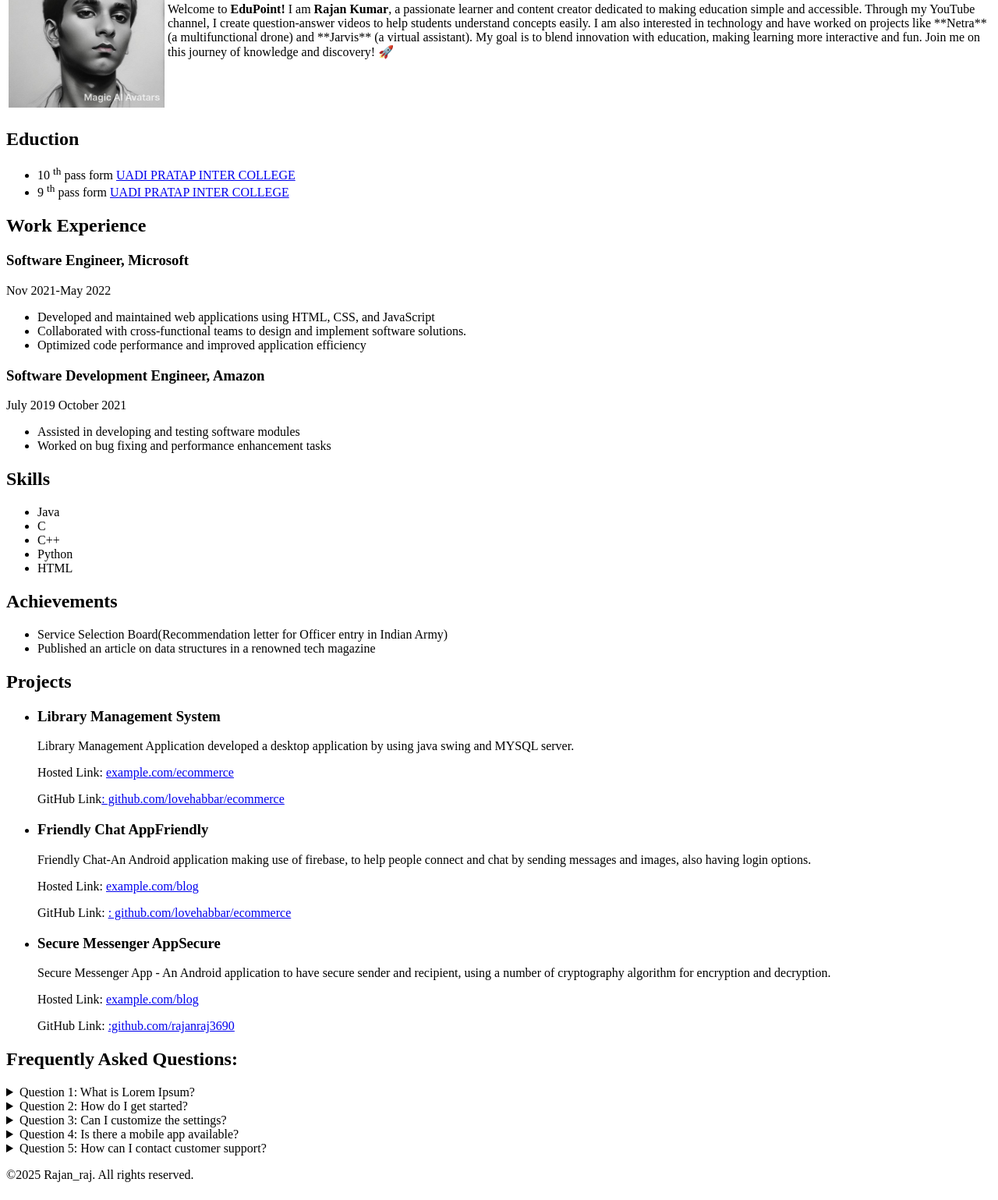
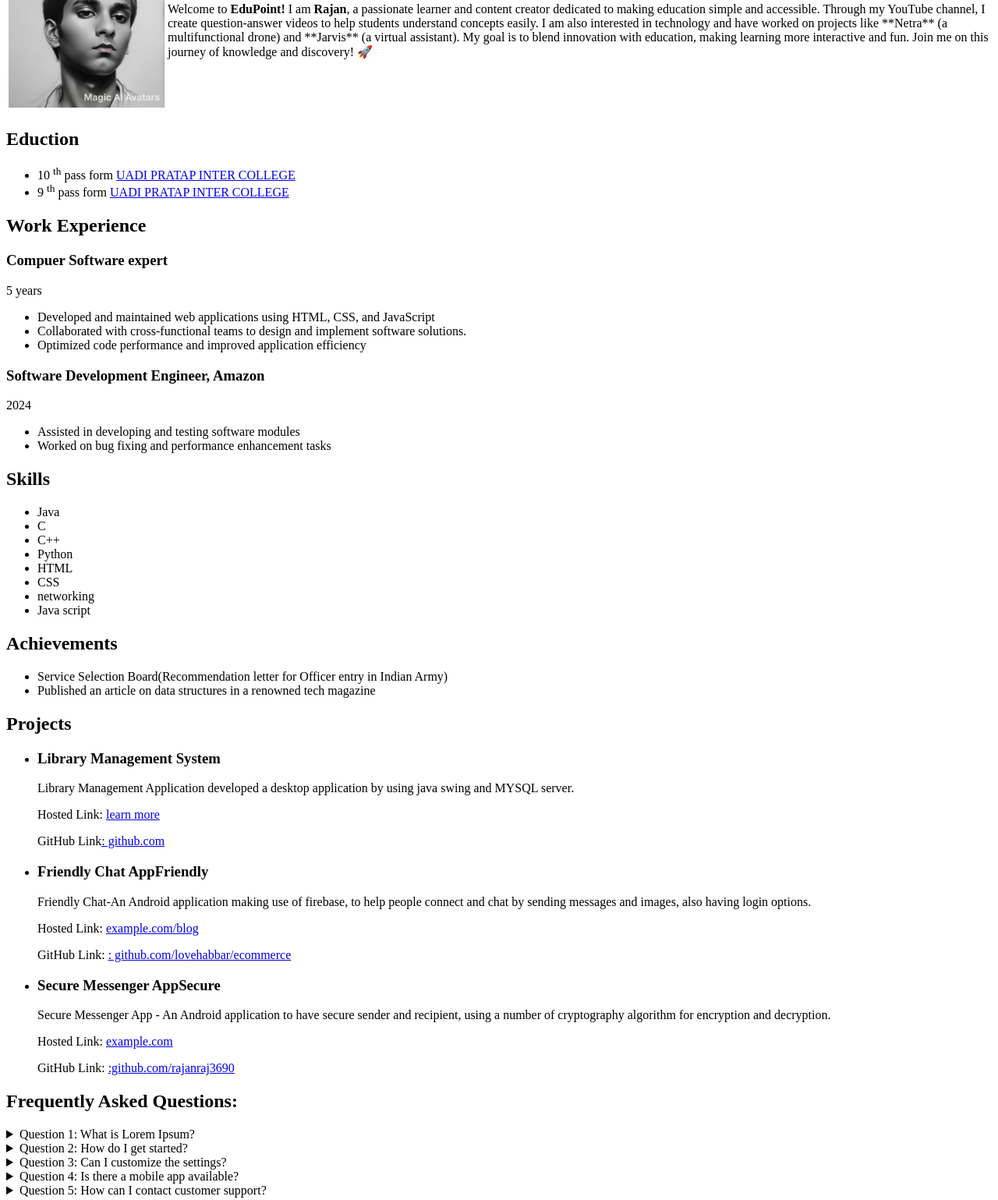
Before and after one commit to rajanraj3690/my-website, a plain HTML site: page index.html in a window 1280 px wide. Shown: the part 294-1833 px from the top of the page at 78% size. Drawn offline with Linux system fonts and the light colour scheme.

Commit message:
Update index.html

```diff
--- a/index.html
+++ b/index.html
@@ -7,12 +7,12 @@
   </head>
   <body>
     <center>
-      <h1>Welcome to my new Website</h1>
+      <h1>Welcome to MY Website</h1>
     </center>
 
     <div>
       <div>
-        <h2>Rajan Kumar</h2>
+        <h2>Rajan raj</h2>
         <p>Contact: <a href="abc.com">rajanraj10369@gmail.com</a></p>
         <p>LinkedIn: <a href="abc.com">rajanraj10369@gmail.com</a></p>
         <p>
@@ -30,7 +30,7 @@
             <td>
               <p>
                 Welcome to <strong>EduPoint!</strong> I am
-                <strong>Rajan Kumar</strong>, a passionate learner and content
+                <strong>Rajan</strong>, a passionate learner and content
                 creator dedicated to making education simple and accessible.
                 Through my YouTube channel, I create question-answer videos to
                 help students understand concepts easily. I am also interested
@@ -67,8 +67,8 @@
       <div>
         <section>
           <h2>Work Experience</h2>
-          <h3>Software Engineer, Microsoft</h3>
-          <p>Nov 2021-May 2022</p>
+          <h3> Compuer Software expert </h3>
+          <p>5 years</p>
           <ul>
             <li>
               Developed and maintained web applications using HTML, CSS, and
@@ -84,7 +84,7 @@
           </ul>
 
           <h3>Software Development Engineer, Amazon</h3>
-          <p>July 2019 October 2021</p>
+          <p>2024</p>
           <ul>
             <li>Assisted in developing and testing software modules</li>
             <li>Worked on bug fixing and performance enhancement tasks</li>
@@ -100,6 +100,9 @@
             <li>C++</li>
             <li>Python</li>
             <li>HTML</li>
+            <li>CSS</li>
+            <li>networking </li>
+            <li>Java script </li>
           </ul>
         </section>
       </div>
@@ -132,11 +135,11 @@
             </p>
             <p>
               Hosted Link:
-              <a href="example.com/ecommerce">example.com/ecommerce</a>
+              <a href="#">learn more</a>
             </p>
             <p>
-              GitHub Link<a href=": github.com/lovehabbar/ecommerce"
-                >: github.com/lovehabbar/ecommerce</a
+              GitHub Link<a href="https://github.com/rajanraj3690"
+                >: github.com</a
               >
             </p>
           </li>
@@ -147,7 +150,7 @@
               help people connect and chat by sending messages and images, also
               having login options.
             </p>
-            <p>Hosted Link: <a href="example.com/blog ">example.com/blog</a></p>
+            <p>Hosted Link: <a href="#">example.com/blog</a></p>
             <p>
               GitHub Link:
               <a href="example.com/blog ">: github.com/lovehabbar/ecommerce</a>
@@ -160,7 +163,7 @@
               sender and recipient, using a number of cryptography algorithm for
               encryption and decryption.
             </p>
-            <p>Hosted Link: <a href="example.com/blog ">example.com/blog</a></p>
+            <p>Hosted Link: <a href="https://github.com/rajanraj3690">example.com</a></p>
             <p>
               GitHub Link:
               <a href="https://github.com/rajanraj3690">:github.com/rajanraj3690</a>
```
